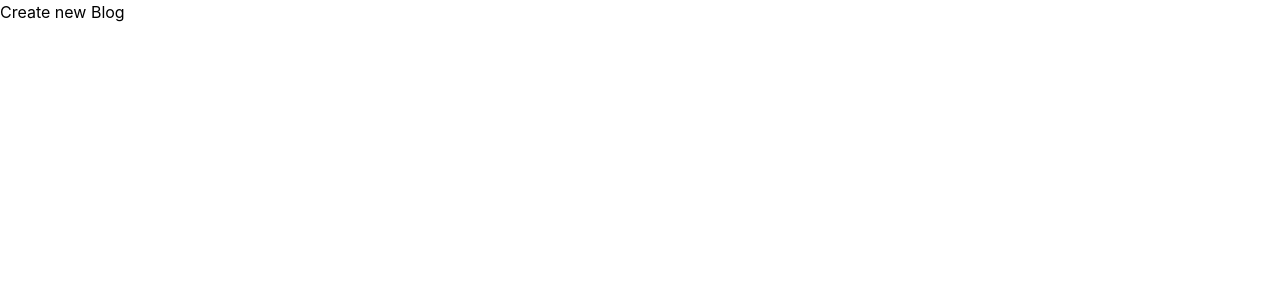
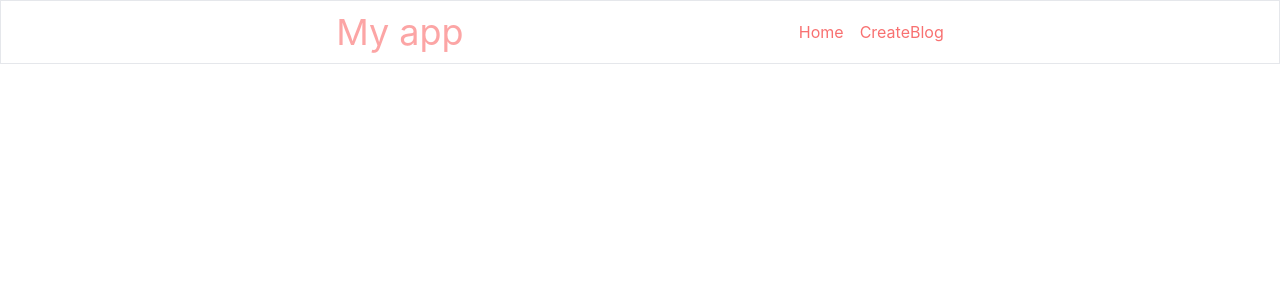
Before and after one commit to tAdithyan/Blog_React, a React (Create React App) app: page /Create in a window 1280 px wide. Shown: the top 300 px of the page. Built offline with nearby package versions, Linux system fonts and the light colour scheme.

Commit message:
Router Links

```diff
--- a/src/App.js
+++ b/src/App.js
@@ -1,6 +1,8 @@
 import "./App.css";
 import Create from "./Create";
 import HomePage from "./Homepage";
+import Navbar from './Navbar';
+
 import {
   BrowserRouter as Router,
   Route,
@@ -10,12 +12,13 @@
 function App() {
   return (
     <Router>
+      <Navbar/>
       <div>
         <Switch>
           <Route exact  path="/">
             <HomePage />
           </Route>
-          <Route path="/Create">
+          <Route path="/CreateBlog">
             <Create />
           </Route>
 
--- a/src/Homepage.js
+++ b/src/Homepage.js
@@ -1,11 +1,10 @@
-import Navbar from './Navbar';
 import Bloglist from './Bloglist';
 import useFetch from './useFetch'
 const HomePage = () => {
 const {data:blogs,isloading,error} = useFetch("http://localhost:8000/blogs")
   return (
     <div >
-       <Navbar/>
+
       <div className='content'>
       <h1>Homepage</h1>
 
--- a/src/Navbar.js
+++ b/src/Navbar.js
@@ -1,12 +1,13 @@
 import React from 'react'
+import {Link} from 'react-router-dom'
 
 const Navbar = () => {
   return (
     <nav className='Navbar flex justify-evenly items-center border h-16'>
       <h1 className='text-red-300 text-4xl'>My app</h1>
       <div className="gap-4 flex text-red-400">
-        <a href="/" className=' hover:text-red-600'>Home</a>
-        <a href="/CreateBlog" className=' hover:text-red-600'>CreateBlog</a>
+        <Link to="/" >Home</Link>
+        <Link to="/CreateBlog" >CreateBlog</Link>
 
       </div>
 
```
